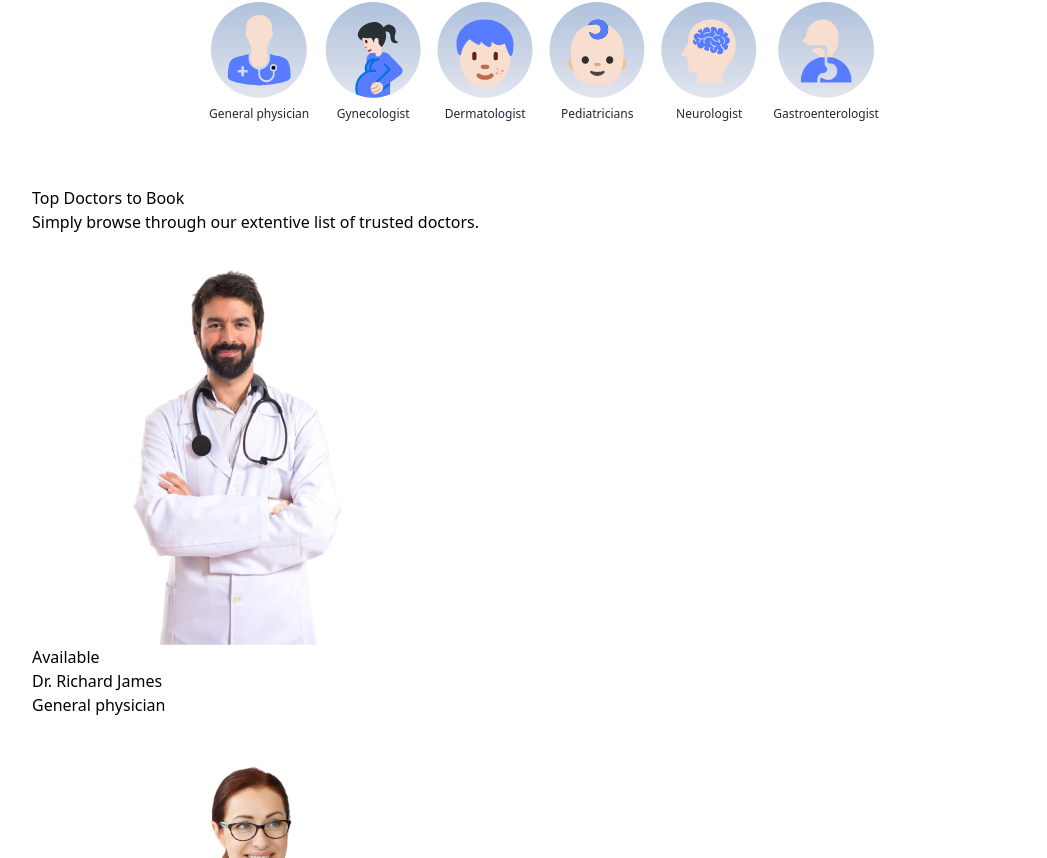
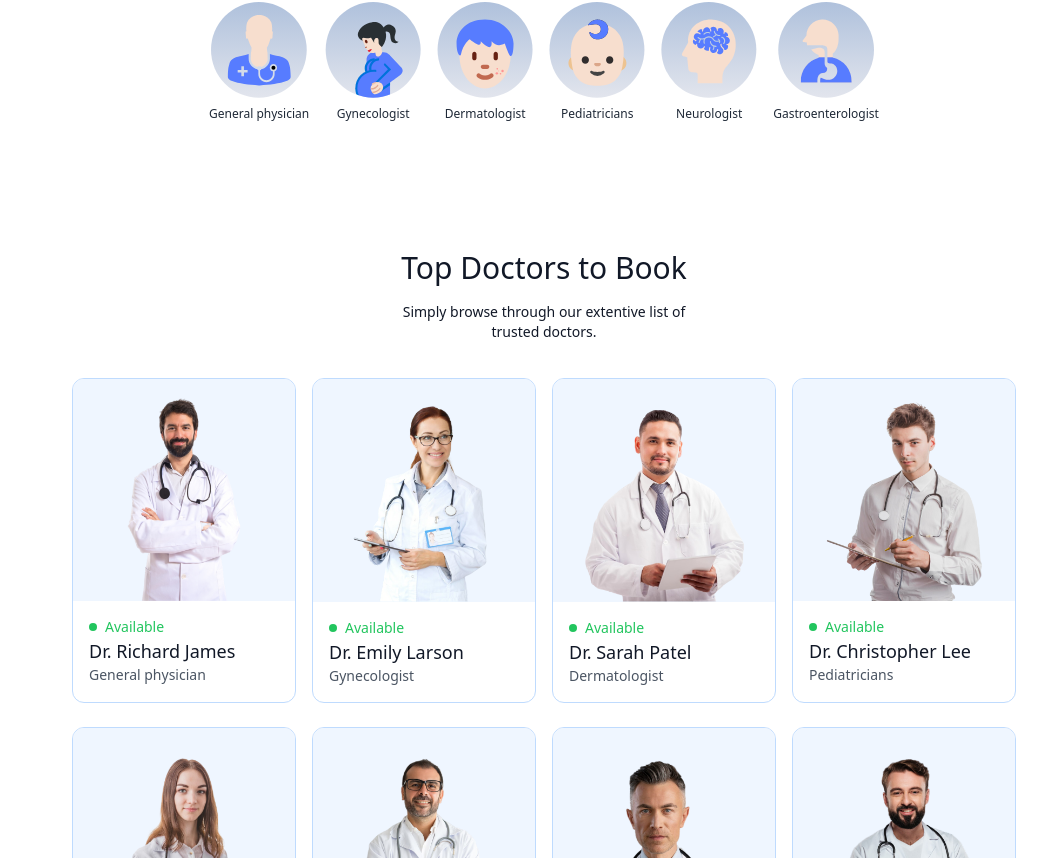
Before and after one commit to leslieyjkim/Prescripto, a React app in the folder frontend/: page / in a window 1280 px wide. Shown: the part 882-1740 px from the top of the page, without its empty margins (96-1143 px from the left). Built offline with nearby package versions, Linux system fonts and the light colour scheme; the HTML template or start-up script is replaced by a standard one.

Commit message:
Feature TopDoctors in Homepage (2) Styling

```diff
--- a/frontend/src/components/TopDoctors.jsx
+++ b/frontend/src/components/TopDoctors.jsx
@@ -3,24 +3,24 @@
 
 const TopDoctors = () => {
   return (
-    <div>
-        <h1>Top Doctors to Book</h1>
-        <p>Simply browse through our extentive list of trusted doctors.</p>
-        <div>
+    <div className='flex flex-col items-center gap-4 my-16 text-gray-900 md:mx-10'>
+        <h1 className='text-3xl font-medium'>Top Doctors to Book</h1>
+        <p className='sm:w-1/3 text-center text-sm'>Simply browse through our extentive list of trusted doctors.</p>
+        <div className='w-full grid grid-cols-auto gap-4 pt-5 gap-y-6 px-3 sm:px-0'>
             {doctors.slice(0,10).map((item,index)=>(
-                <div>
-                    <img src={item.image} alt="" />
-                    <div>
-                        <div>
-                            <p></p><p>Available</p>
+                <div className='border border-blue-200 rounded-xl overflow-hidden cursor-pointer hover:translate-y-[-10px] transition-all duration-500'  key={index}>
+                    <img className='bg-blue-50' src={item.image} alt="" />
+                    <div className='p-4'>
+                        <div className='flex items-center gap-2 text-sm text-center text-green-500'>
+                            <p className='w-2 h-2 bg-green-500 rounded-full'></p><p>Available</p>
                         </div>
-                        <p>{item.name}</p>
-                        <p>{item.speciality}</p>
+                        <p className='text-gray-900 text-lg font-medium'>{item.name}</p>
+                        <p className='text-gray-600 text-sm'>{item.speciality}</p>
                     </div>
                 </div>
             ))}
         </div>
-        <button>more</button>
+        <button className='bg-blue-50 text-gray-600 px-12 py-3 rounded-full mt-10'>more</button>
     </div>
   )
 }
--- a/frontend/tailwind.config.js
+++ b/frontend/tailwind.config.js
@@ -8,6 +8,9 @@
     extend: {
       colors:{
         'primary' : "#5f6FFF"
+      },
+      gridTemplateColumns:{
+        'auto' : 'repeat(auto-fill, minmax(200px, 1fr))'
       }
     },
   },
```
